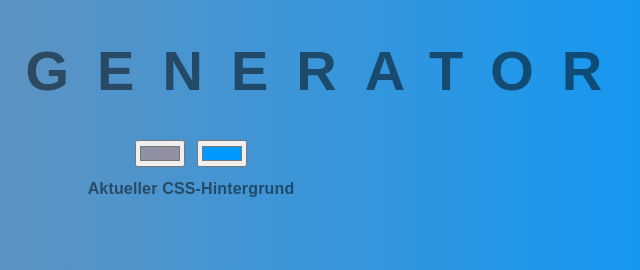
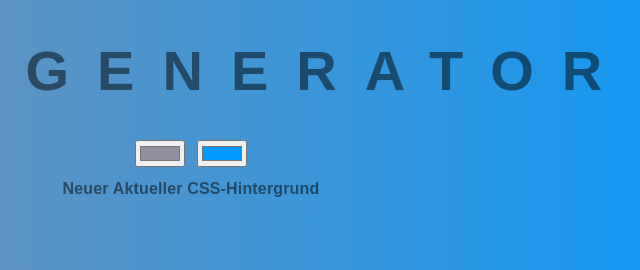
Before and after one commit to rodevio/background-generator, a plain HTML site: page index.html in a window 1280 px wide. Shown: the top 270 px of the page, 449-1089 px from the left. Drawn offline with Linux system fonts and the light colour scheme.

Commit message:
changing text

```diff
--- a/index.html
+++ b/index.html
@@ -8,7 +8,7 @@
 	<h1>COOLgenerator</h1>
 	<input class="color1" type="color" name="color1" value="#9090a1">
 	<input class="color2" type="color" name="color2" value="#0099ff">
-	<h2>Aktueller CSS-Hintergrund</h2>
+	<h2>Neuer Aktueller CSS-Hintergrund</h2>
 	<h3></h3>
 	<script type="text/javascript" src="script.js"></script>
 </body>
```
